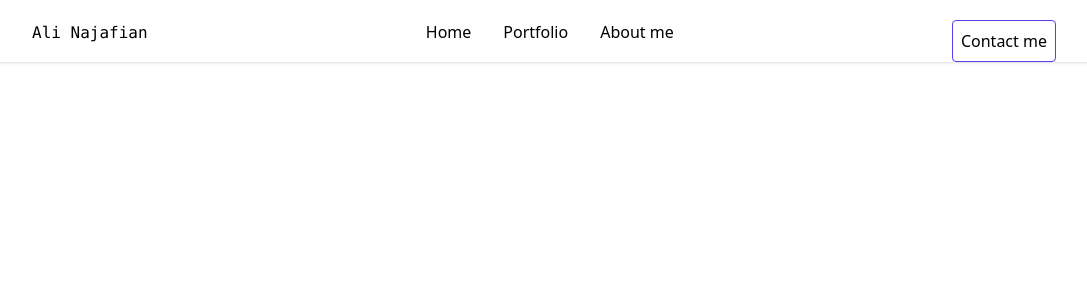
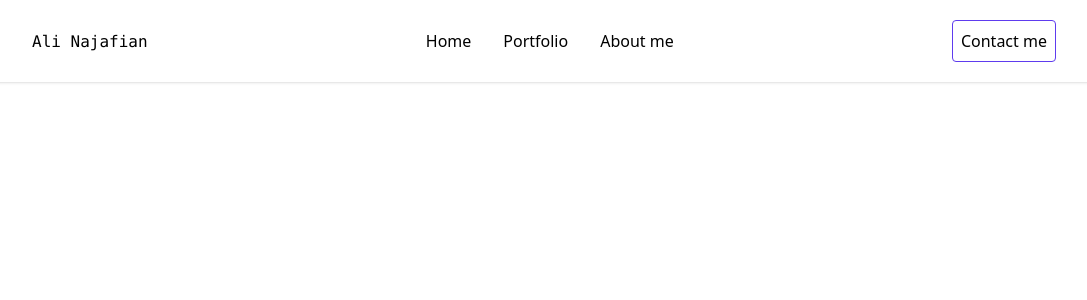
Before and after one commit to goofySunny/Portfolio, an Angular app: page /home in a window 1280 px wide. Shown: the top 300 px of the page, without its empty margins (96-1183 px from the left). Built offline with nearby package versions, Linux system fonts and the light colour scheme.

Commit message:
minor change to navbar

```diff
--- a/src/app/pages/landing-page/landing-page.component.html
+++ b/src/app/pages/landing-page/landing-page.component.html
@@ -1,5 +1,5 @@
 <!-- Navbar -->
-<div class="bg-[#FFFFFF] flex justify-between w-screen md:px-32 pt-5 shadow">
+<div class="bg-[#FFFFFF] flex justify-between w-screen md:px-32 py-5 shadow items-baseline">
     <div>
         <span class="font-mono">Ali Najafian</span>
     </div>
```
